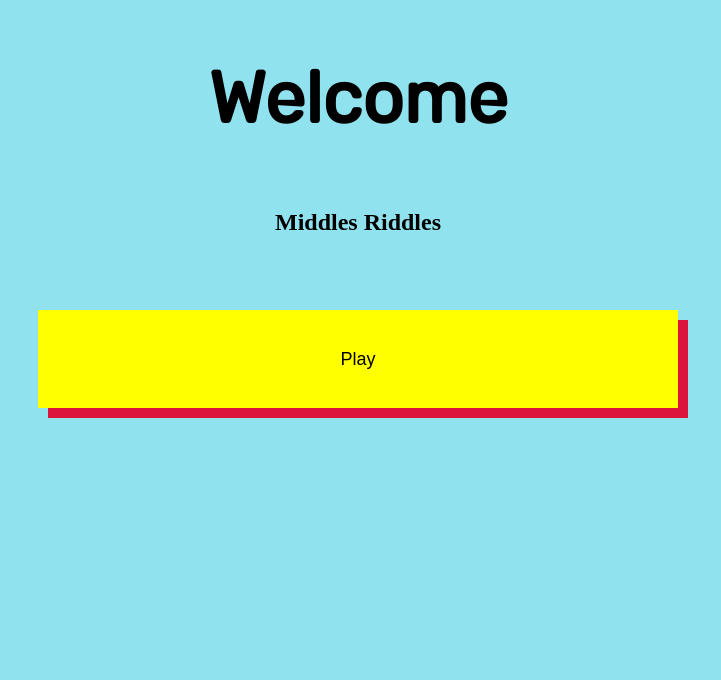
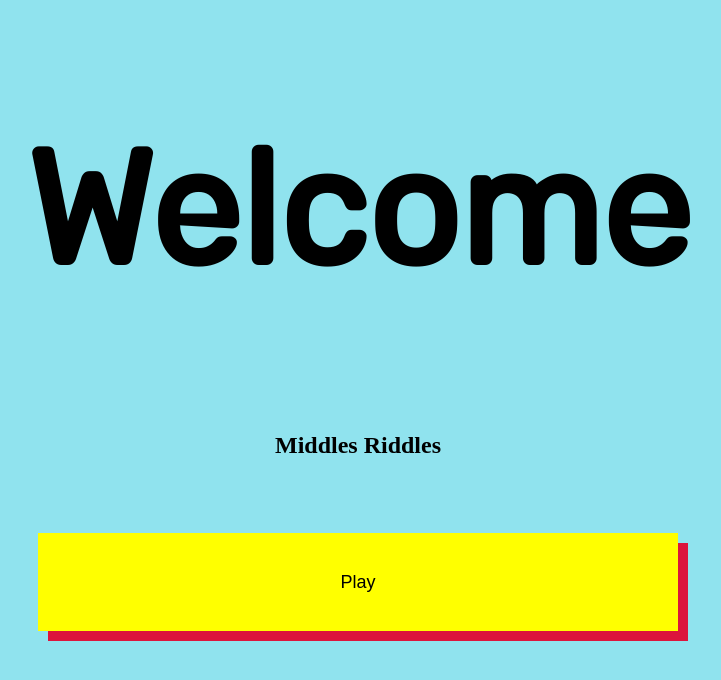
Before and after one commit to Sydney205/Middles_RIddles, a plain HTML site: page index.html in a window 1280 px wide. Shown: the whole page, without its empty margins (290-1011 px from the left). Drawn offline with nearby package versions, Linux system fonts and the light colour scheme.

Commit message:
Update style.css

```diff
--- a/Middles Riddles_files/style.css
+++ b/Middles Riddles_files/style.css
@@ -19,7 +19,7 @@ body {
 }
 
 h1 {
-	font-size: 72px;
+	font-size: 10em;
         font-family: Rubik;
 }
 
```
